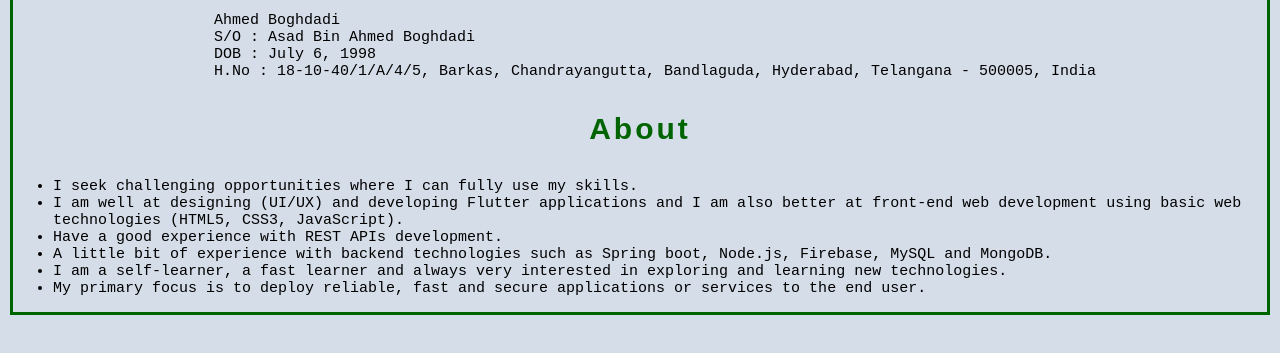
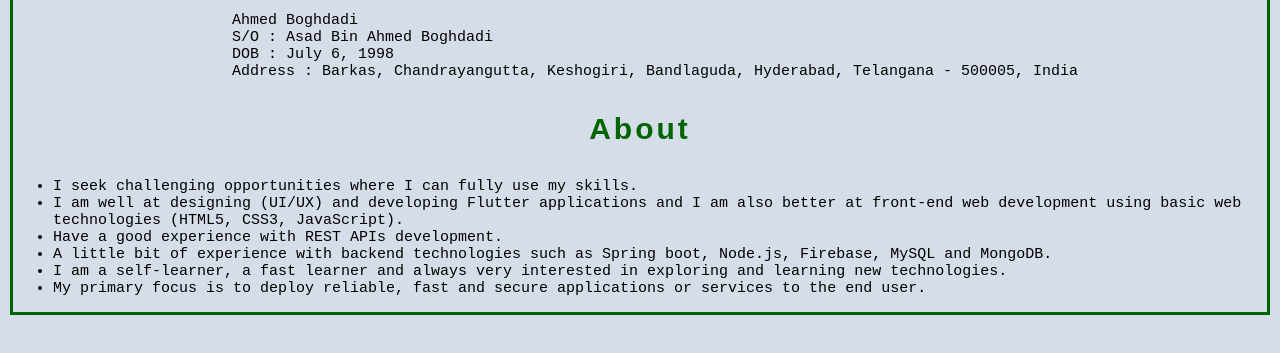
Before and after one commit to AhmedBoghdadi/Profile, a plain HTML site: page index.html in a window 1280 px wide. Shown: the part 341-694 px from the top of the page. Drawn offline with Linux system fonts and the light colour scheme.

Commit message:
Update index.html

```diff
--- a/index.html
+++ b/index.html
@@ -63,7 +63,7 @@
         <dd>Ahmed Boghdadi</dd>
         <dd>S/O : Asad Bin Ahmed Boghdadi</dd>
         <dd>DOB : July 6, 1998</dd>
-        <dd>H.No : 18-10-40/1/A/4/5, Barkas, Chandrayangutta, Bandlaguda, Hyderabad, Telangana - 500005, India</dd>
+        <dd>Address : Barkas, Chandrayangutta, Keshogiri, Bandlaguda, Hyderabad, Telangana - 500005, India</dd>
         </dl>
     </div>
     <br/>
```
